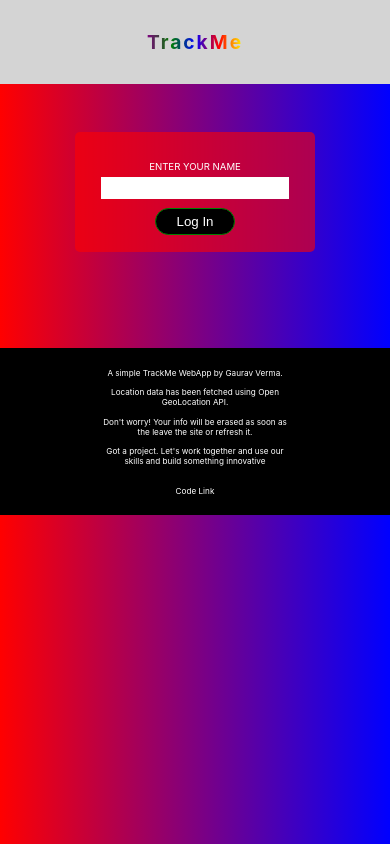
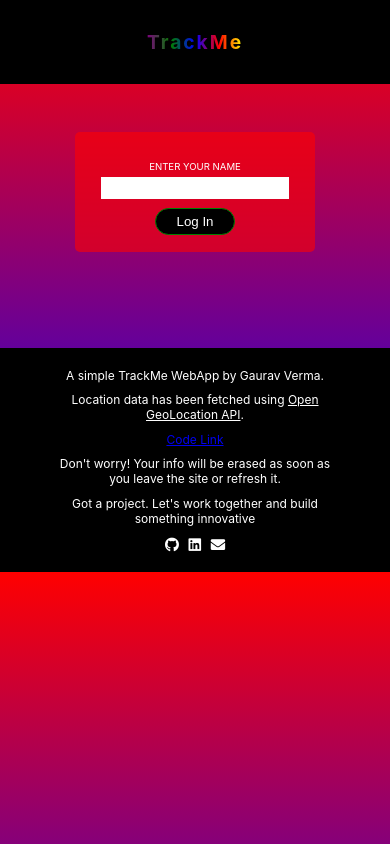
Before and after one commit to Gaurav-Verma07/Project3_GeoAPI, a React (Create React App) app: page / in a window 390 px wide. Built offline with nearby package versions, Linux system fonts and the light colour scheme.

Commit message:
added styles

```diff
--- a/public/index.html
+++ b/public/index.html
@@ -1,6 +1,12 @@
 <!DOCTYPE html>
 <html lang="en">
   <head>
+    <link
+      rel="stylesheet"
+      href="https://use.fontawesome.com/releases/v5.15.4/css/all.css"
+      integrity="sha384-DyZ88mC6Up2uqS4h/KRgHuoeGwBcD4Ng9SiP4dIRy0EXTlnuz47vAwmeGwVChigm"
+      crossorigin="anonymous"
+    />
     <meta charset="utf-8" />
     <link rel="icon" href="%PUBLIC_URL%/favicon.ico" />
     <meta name="viewport" content="width=device-width, initial-scale=1" />
--- a/src/Components/Main/Main.js
+++ b/src/Components/Main/Main.js
@@ -8,25 +8,18 @@ const Main = () => {
   const [data, setData] = useState({ value: true, name: "" });
   const fetchHandler = async (n) => {
     const response = await fetch("https://freegeoip.app/json/");
-    console.log(response);
     const datafetch = await response.json();
     setData({ ...datafetch, value: false, name: n });
   };
-  console.log(data);
 
   const submitHandler = (e) => {
     e.preventDefault();
-    console.log(e.target.name.value);
 
     fetchHandler(e.target.name.value);
   };
-  //26.394756,80.320754
   const distanceG = Distance(data.latitude, data.longitude, 26.4969, 80.3246);
+  const distanceIet = Distance(data.latitude, data.longitude, 26.9143, 80.9419);
 
-  const distanceIet = Distance(data.latitude, data.longitude, 26.9143, 80.9419);
-  console.log(data.latitude, data.longitude);
-  console.log("distance= ", Math.round(distanceIet));
-  console.log("distance= ", Math.round(distanceG));
   return (
     <Fragment>
       <header className={classes.header}>
@@ -43,14 +36,20 @@ const Main = () => {
       <footer className={classes.footer}>
         <div className={classes["footer__body"]}>
           <p>A simple TrackMe WebApp by Gaurav Verma. </p>
-          <p>Location data has been fetched using Open GeoLocation API.</p>
           <p>
-            Don't worry! Your info will be erased as soon as the leave the site
+            Location data has been fetched using <u>Open GeoLocation API</u>.
+          </p>
+          <p>
+            <a href="https://github.com/lucky-web-dev/Project3_GeoAPI">
+              Code Link
+            </a>
+          </p>
+          <p>
+            Don't worry! Your info will be erased as soon as you leave the site
             or refresh it.{" "}
           </p>
           <p>
-            Got a project. Let's work together and use our skills and build
-            something innovative
+            Got a project. Let's work together and build something innovative
           </p>
           <ul>
             <li>
@@ -69,7 +68,6 @@ const Main = () => {
               </a>
             </li>
           </ul>
-          <p>Code Link</p>
         </div>
       </footer>
     </Fragment>
--- a/src/Components/Main/Main.module.css
+++ b/src/Components/Main/Main.module.css
@@ -1,13 +1,14 @@
 .header {
   width: 100%;
   height: 10vh;
-  background-color: #d4d4d4;
+  background-color: #000;
   text-align: center;
   display: flex;
   justify-content: center;
 }
 .header p {
   letter-spacing: 2px;
+
   align-self: center;
   font-weight: 700;
   font-size: 4rem;
@@ -93,3 +94,16 @@ ul li a:hover {
   color: blue;
   transform: scale(1.4);
 }
+@media (max-width: 37.5em) {
+  .header {
+    margin-bottom: 10rem;
+  }
+  .footer {
+    font-size: 2.5rem;
+  }
+  .footer__body {
+    width: 70%;
+  }
+}
+@media (max-width: 37.5em) {
+}
--- a/src/base.css
+++ b/src/base.css
@@ -32,7 +32,7 @@ html {
   }
 }
 body {
-  background-image: linear-gradient(to right, red, blue);
+  background-image: linear-gradient(to bottom, rgba(255, 0, 0, 01), blue);
   background-position: center;
   background-size: cover;
   background-repeat: repeat-y;
```
